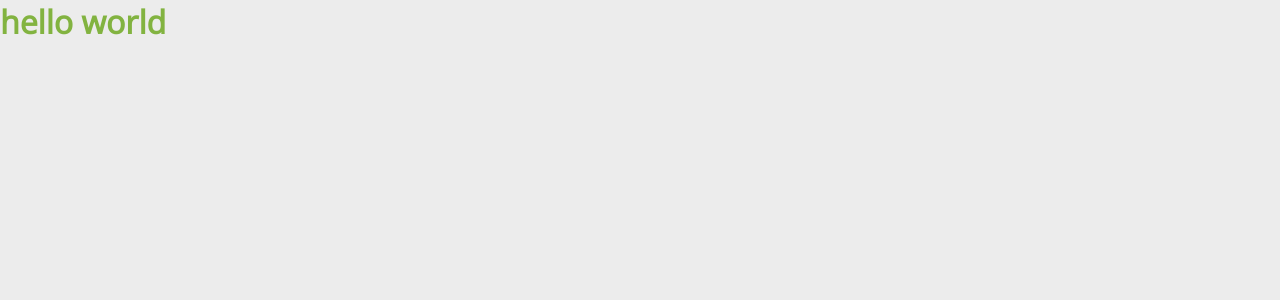
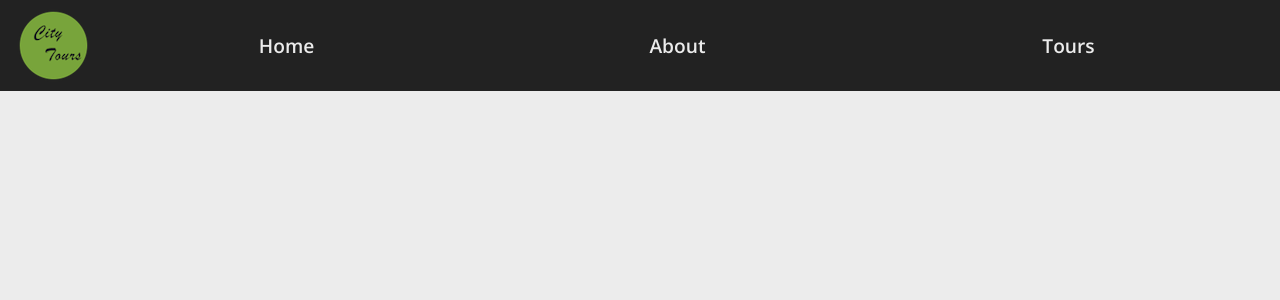
Before and after one commit to gouribhise/tours, a React (Create React App) app: page / in a window 1280 px wide. Shown: the top 300 px of the page. Built offline with nearby package versions, Linux system fonts and the light colour scheme.

Commit message:
added navbar & navbar styles

```diff
--- a/public/index.html
+++ b/public/index.html
@@ -26,7 +26,7 @@
       Learn how to configure a non-root public URL by running `npm run build`.
     -->
     <!--google font-->
-<link href="https://fonts.googleapis.com/css2?family=Open+Sans:wght@300&display=swap" rel="stylesheet">
+ <link href="https://fonts.googleapis.com/css2?family=Open+Sans:wght@600&display=swap" rel="stylesheet">
 <!--font awesome-->
 <link rel="stylesheet" href="https://cdnjs.cloudflare.com/ajax/libs/font-awesome/5.15.4/css/all.min.css">
 
--- a/src/App.js
+++ b/src/App.js
@@ -1,8 +1,9 @@
 import React,{Component} from "react";
 import "./App.scss";
+import Navbar from  './components/Navbar/Navbar'
 class App extends Component{
   render(){
-    return <h1>hello world</h1>
+    return <Navbar/>
   }
 }
 
--- /dev/null
+++ b/src/components/Navbar/Navbar.js
@@ -0,0 +1,23 @@
+import React from "react"
+import './Navbar.scss'
+import logo from './logo.png'
+export default function Navbar(){
+  return(
+   <nav className="navbar">
+   <img src={logo} alt="city tours logo"/>
+   <ul className="nav-links">
+      <li>
+        <a href="" className="nav-link">Home</a>
+      </li>
+      <li>
+        <a href="" className="nav-link">About</a>
+      </li>
+      <li>
+        <a href="" className="nav-link active">Tours</a>
+      </li>
+
+   </ul>
+
+   </nav>
+  )
+}
--- /dev/null
+++ b/src/components/Navbar/Navbar.scss
@@ -0,0 +1,26 @@
+@import '../../index.scss';
+.navbar{
+  background: $mainBlack;
+  padding:0.5rem 1rem;
+  display:grid;
+  grid-template-columns: auto 1fr;
+}
+
+.nav-links{
+  align-self: center;
+  list-style-type: none;
+  display: grid;
+  grid-template-columns: repeat(3,1fr);
+  text-align: center;
+}
+.nav-link{
+  color:$mainGrey;
+  text-transform:capitalize;
+  text-decoration: none;
+  font-size:1.2rem;
+  transition: all 0.3s linear;
+  &:hover{
+    color:$mainGreen;
+  }
+
+}
```
Also changed, not shown: src/components/Navbar/logo.png (added).
